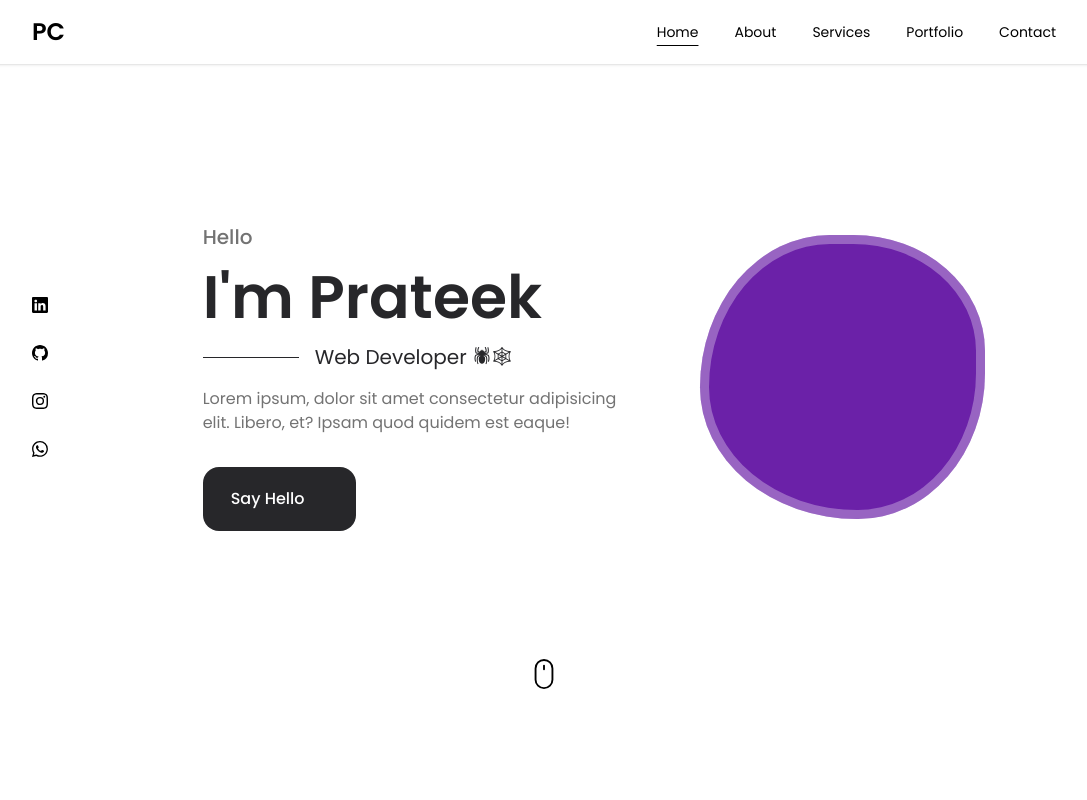
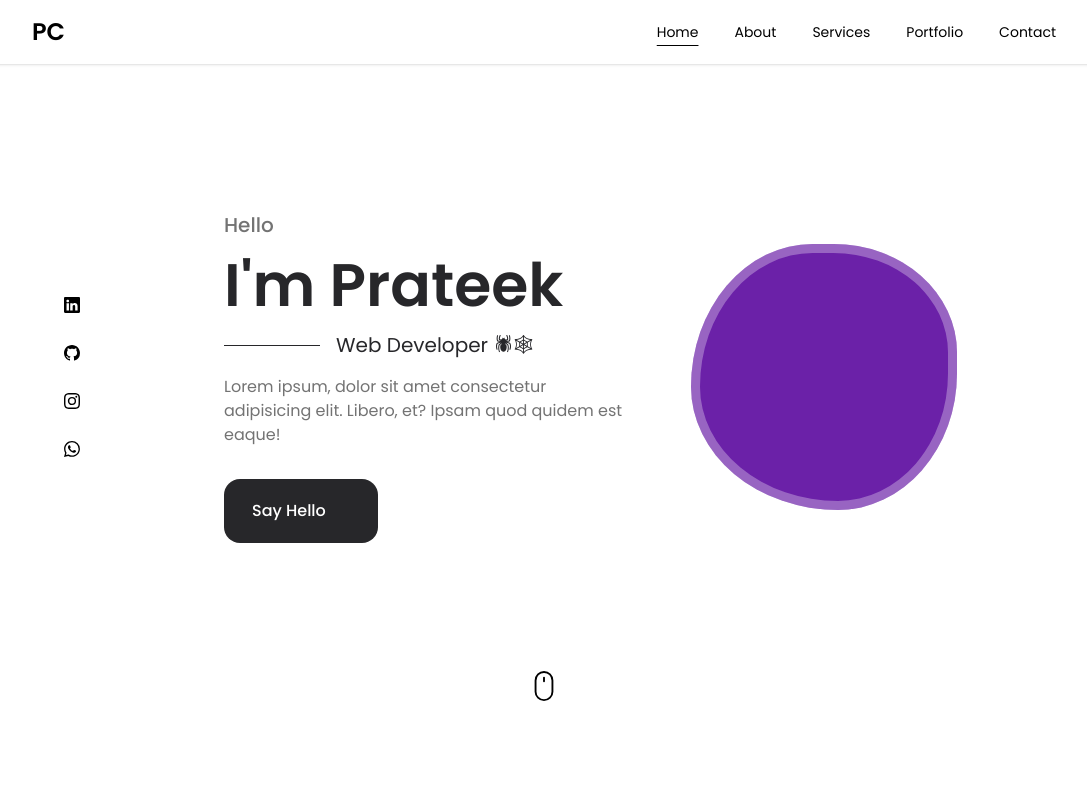
Before and after one commit to prateek18801/portfolio, a React (Vite) app: page / in a window 1280 px wide. Shown: the top 800 px of the page, without its empty margins (96-1183 px from the left). Built offline with nearby package versions, Linux system fonts and the light colour scheme; no server answers; some icons are missing.

Commit message:
Add x margin to sections

```diff
--- a/src/index.css
+++ b/src/index.css
@@ -4,7 +4,7 @@
 @tailwind utilities;
 
 section {
-    @apply pt-28 mb-14;
+    @apply pt-28 mb-14 mx-8;
 }
 
 #root {
```
